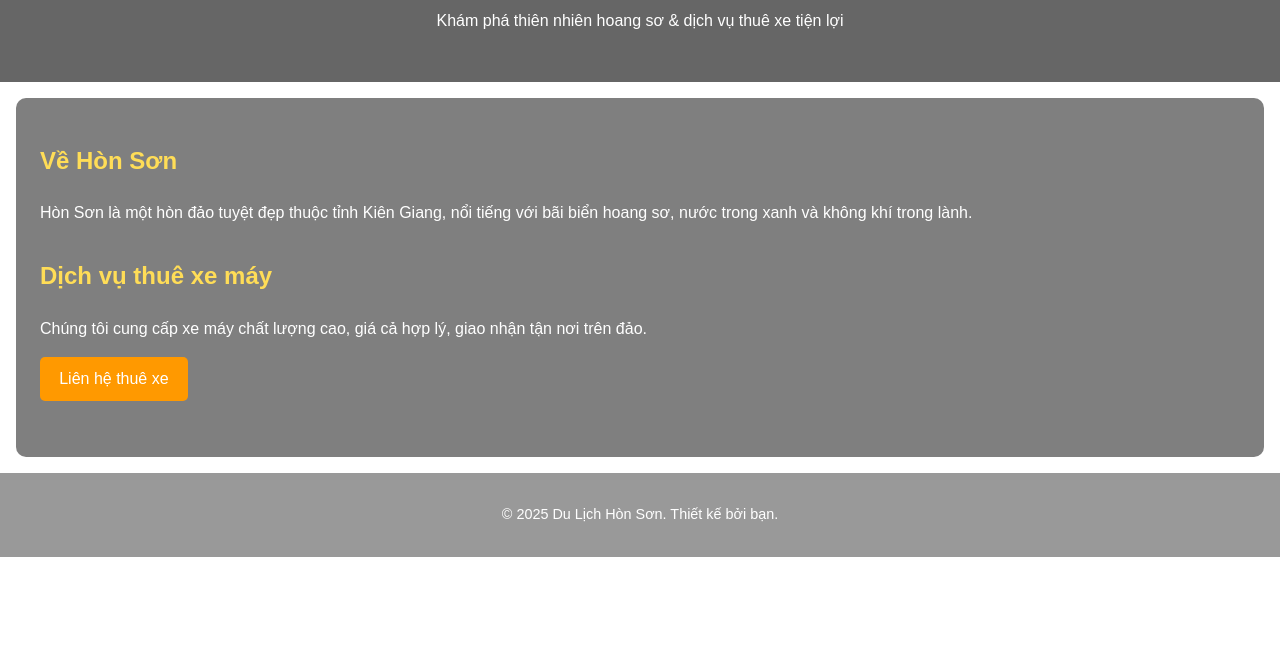
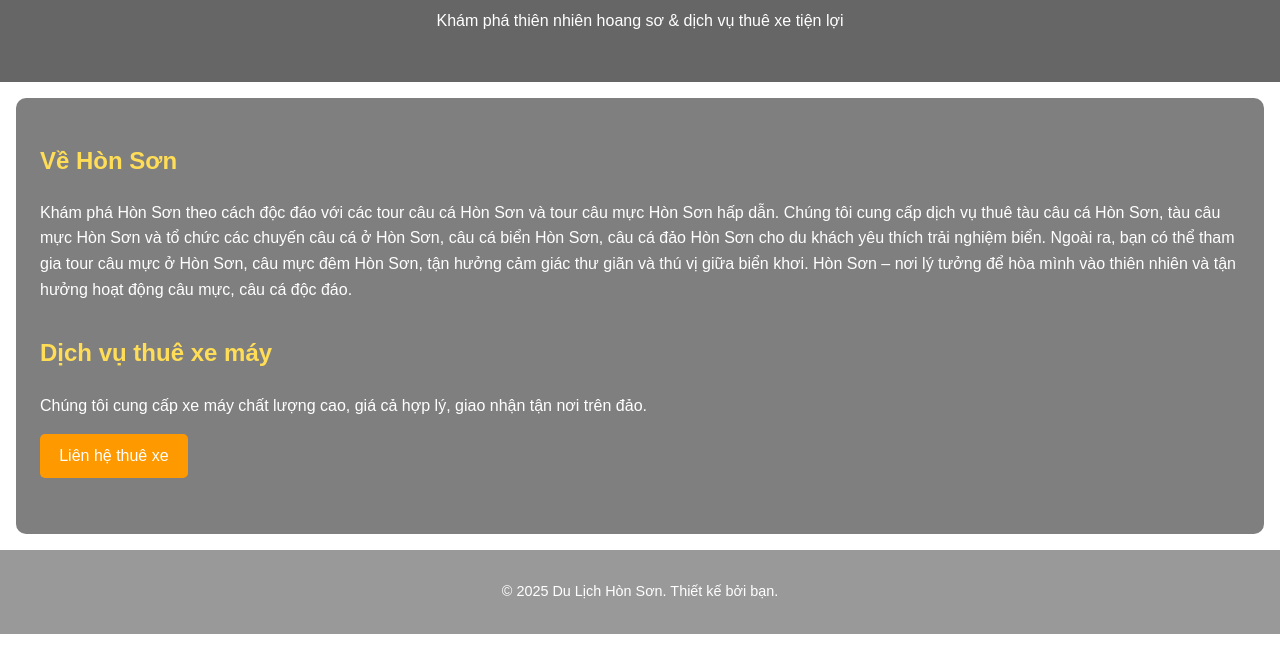
Before and after one commit to honson1122/dulichvathuexe, a plain HTML site: page index.html in a window 1280 px wide. Shown: the part 118-790 px from the top of the page. Drawn offline with Linux system fonts and the light colour scheme.

Commit message:
Update index.html
Signed-off-by: honson1122 <honson1990a2025@gmail.com>

```diff
--- a/index.html
+++ b/index.html
@@ -15,7 +15,7 @@
   <main>
     <section class="intro">
       <h2>Về Hòn Sơn</h2>
-      <p>Hòn Sơn là một hòn đảo tuyệt đẹp thuộc tỉnh Kiên Giang, nổi tiếng với bãi biển hoang sơ, nước trong xanh và không khí trong lành.</p>
+      <p>Khám phá Hòn Sơn theo cách độc đáo với các tour câu cá Hòn Sơn và tour câu mực Hòn Sơn hấp dẫn. Chúng tôi cung cấp dịch vụ thuê tàu câu cá Hòn Sơn, tàu câu mực Hòn Sơn và tổ chức các chuyến câu cá ở Hòn Sơn, câu cá biển Hòn Sơn, câu cá đảo Hòn Sơn cho du khách yêu thích trải nghiệm biển. Ngoài ra, bạn có thể tham gia tour câu mực ở Hòn Sơn, câu mực đêm Hòn Sơn, tận hưởng cảm giác thư giãn và thú vị giữa biển khơi. Hòn Sơn – nơi lý tưởng để hòa mình vào thiên nhiên và tận hưởng hoạt động câu mực, câu cá độc đáo.</p>
     </section>
 
     <section class="service">
```
